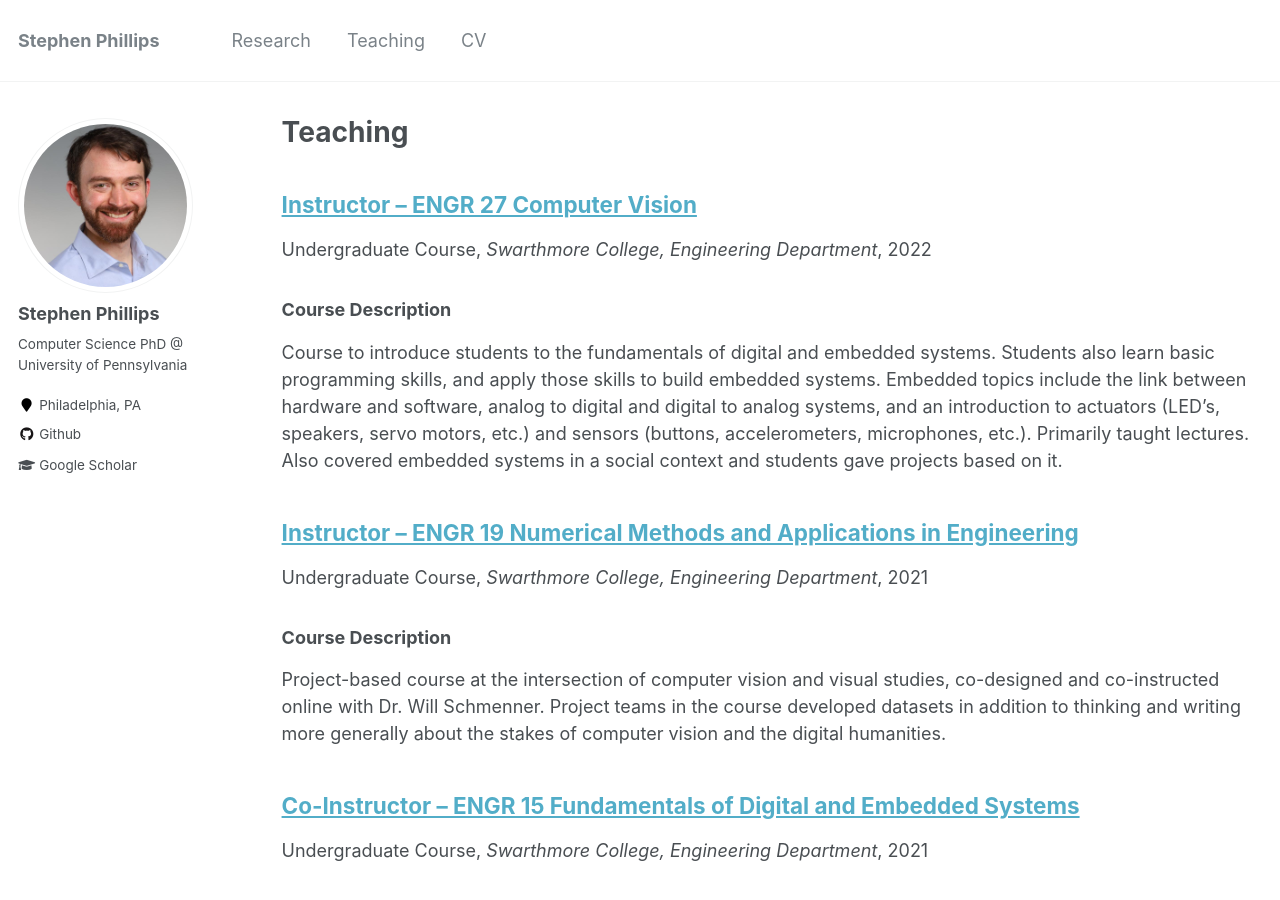
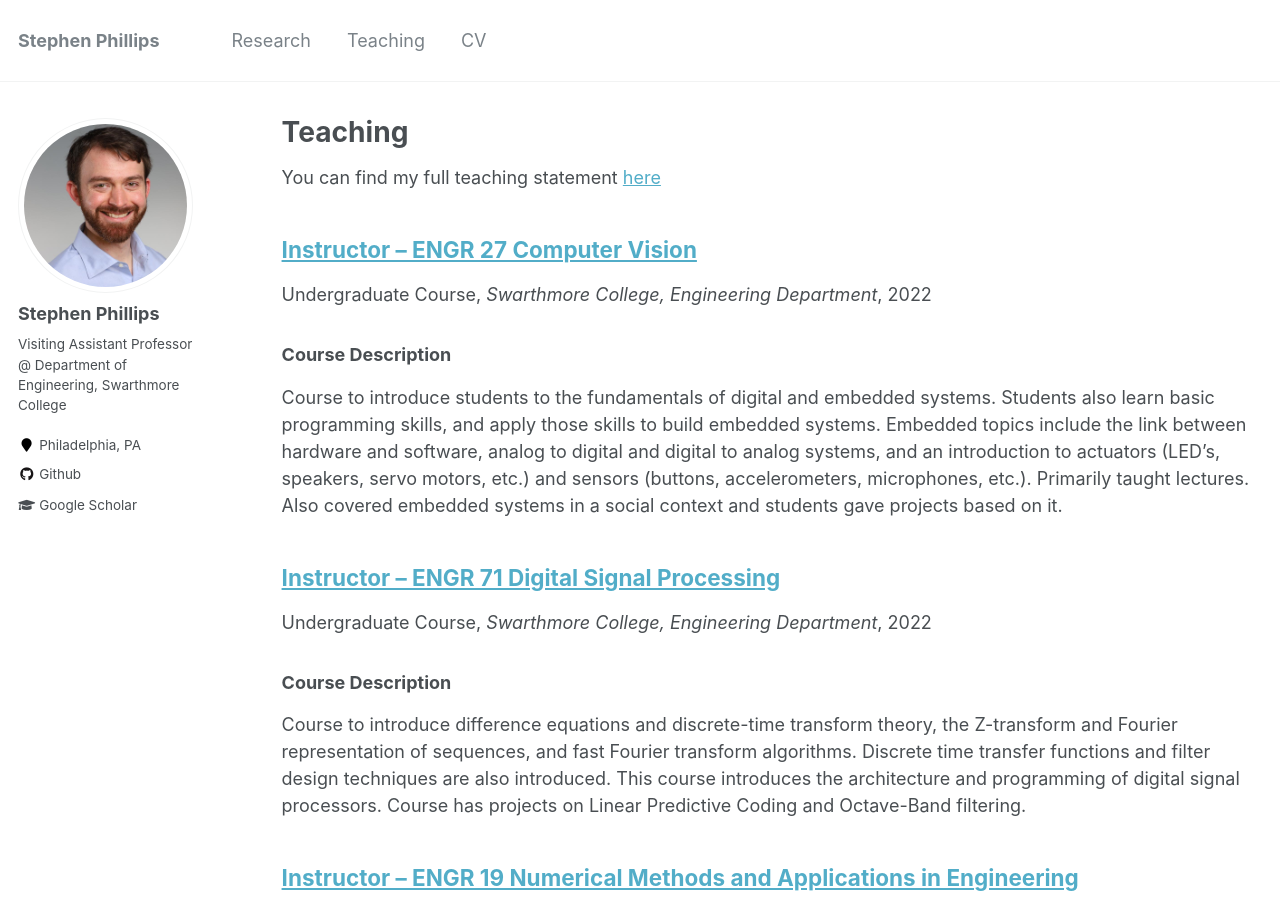
Before and after one commit to stephenphillips42/stephenphillips42.github.io, a Jekyll site: the page built from _pages/teaching.md, in a window 1280 px wide and 900 px high. Built offline with Jekyll 4.4.1, drawn with Linux system fonts in a browser that asks for light colours.

Commit message:
Updated a bit more on teaching and added teaching/research statements

```diff
--- a/_config.yml
+++ b/_config.yml
@@ -10,7 +10,7 @@ locale                   : "en-US"
 title                    : "Stephen Phillips"
 title_separator          : "-"
 name                     : &name "Stephen Phillips"
-description              : &description "I am a Computer Science PhD at the University of Pennsylvania under Kostas Daniilidis, researching geometric computer vision and machine learning and how the two relate. My main dissertation topic is how to model outlier measurements using deep learning. I have a Bachelor's of Science in Computer Science from UCLA where I studied under Stefano Soatto, working on SLAM, specifically mapping."
+description              : &description "I am a Visiting Assistant Professor at the Engineering Department at Swarthmore College. My research is on using machine learning for sensor fusion, with a focus on computer vision. I finished my PhD at the University of Pennsylvania studying under Kostas Daniilidis.  Before coming to the University of Pennsylvania I studied at UCLA under Stefano Soatto."
 url                      : https://stephenphillips42.github.io # the base hostname & protocol for your site e.g. "https://mmistakes.github.io"
 # url                      : http://127.0.0.1:4000 # the base hostname & protocol for your site e.g. "https://mmistakes.github.io"
 baseurl                  : "" # the subpath of your site, e.g. "/blog"
@@ -83,7 +83,7 @@ analytics:
 author:
   name             : "Stephen Phillips"
   avatar           : "profile.jpg"
-  bio              : "Computer Science PhD @ University of Pennsylvania"
+  bio              : "Visiting Assistant Professor @ Department of Engineering, Swarthmore College"
   location         : "Philadelphia, PA"
   employer         :
   pubmed           :
--- a/_pages/teaching.md
+++ b/_pages/teaching.md
@@ -4,6 +4,7 @@ title: "Teaching"
 permalink: /teaching/
 author_profile: true
 ---
+You can find my full teaching statement [here](/files/stephen-phillips-teaching-statement.md)
 
 {% include base_path %}
 
--- /dev/null
+++ b/_teaching/2022-01-engr-71-dsp.md
@@ -0,0 +1,33 @@
+---
+title: "Instructor -- ENGR 71 Digital Signal Processing"
+collection: teaching
+type: "Undergraduate Course"
+permalink: /teaching/e71-dsp
+venue: "Swarthmore College, Engineering Department"
+date: 2022-01-01
+location: "Swarthmore, PA, USA"
+---
+
+
+### Course Description
+Course to introduce difference equations and discrete-time transform theory, the Z-transform and Fourier representation of sequences, and fast Fourier transform algorithms. Discrete time transfer functions and filter design techniques are also introduced. This course introduces the architecture and programming of digital signal processors. Course has projects on Linear Predictive Coding and Octave-Band filtering.
+
+### Course Details
+#### Number of Students
+5
+
+#### Topics Covered
+* Digital vs Analog, Sampling
+* Signal Reconstruction
+* Discrete Time Signals and Systems
+* Introduction to Z-transforms
+* Z-transforms
+* Linear Time Invariant Systems with Z-transforms
+* Inversion of Z-transform
+* Continuous Time Fourier Series
+* Discrete Fourier Series
+* Discrete Time Fourier Transform
+* Frequency Domain Analysis of Linear Time Invariant Systems
+* LTI Systems as Frequency Selective Filters
+* Fast Fourier Transform
+* Design of Digital Filters
```
Also changed, not shown: _pages/about.md (+1 -1 lines), _pages/research.md (+2 -0 lines), _teaching/2022-01-engr-27-computer-vision.md (+1 -1 lines), 2 other files.
